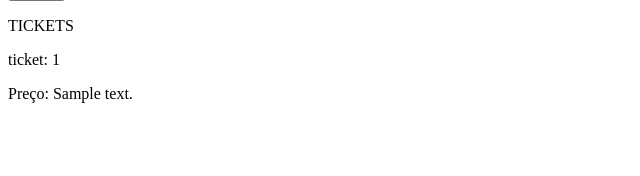
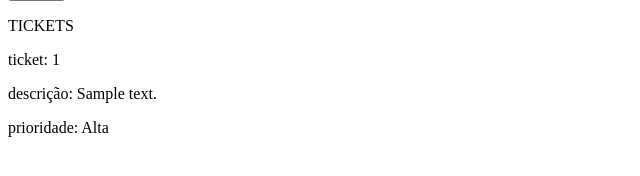
Before and after one commit to danilow200/portal-backend, a Django app: template ticket/templates/get_tickets.html in a window 1280 px wide. Shown: the part 160-336 px from the top of the page, without its empty margins (0-640 px from the left). Run offline with Django 5.2, Linux system fonts and the light colour scheme; tables that the repository leaves empty hold one stand-in row (values such as "Sample post"); the template is opened without the code that fills it: values that come from a table or form of the project are taken from there, most other values are stand-ins (such as "Sample title", 1, 10 or a date in 2020).

```diff
--- a/ticket/templates/get_tickets.html
+++ b/ticket/templates/get_tickets.html
@@ -23,7 +23,8 @@
 <p>TICKETS</p>
 {% for ticket in tickets %}
 <p>ticket: {{ ticket.ticket }}</p>
-<p>Preço: {{ ticket.descricao }}</p>
+<p>descrição: {{ ticket.descricao }}</p>
+<p>prioridade: {{ ticket.prioridade }}</p>
 {% endfor %}
 
 {% endblock %}
--- a/ticket/views.py
+++ b/ticket/views.py
@@ -124,6 +124,7 @@ def Import_Excel_pandas(request):
     return render(request, 'Import_excel_db.html', {})
 
 
+@csrf_exempt
 def get_tickets(request):
     mes_atendimento = request.GET.get('mes_atendimento', None)
     tickets = Ticket.objects.all()
@@ -190,7 +191,8 @@ def get_tickets(request):
             'descontos': descontos_list
         })
 
-    #return render(request, 'get_tickets.html', context) Descomentar essa linha caso queira testar os filtros
+    # Descomentar essa linha caso queira testar os filtros
+    # return render(request, 'get_tickets.html', context)
 
     # Retorna os tickets e as filas associadas como uma resposta HTTP
     return JsonResponse(tickets_list, safe=False)
```
